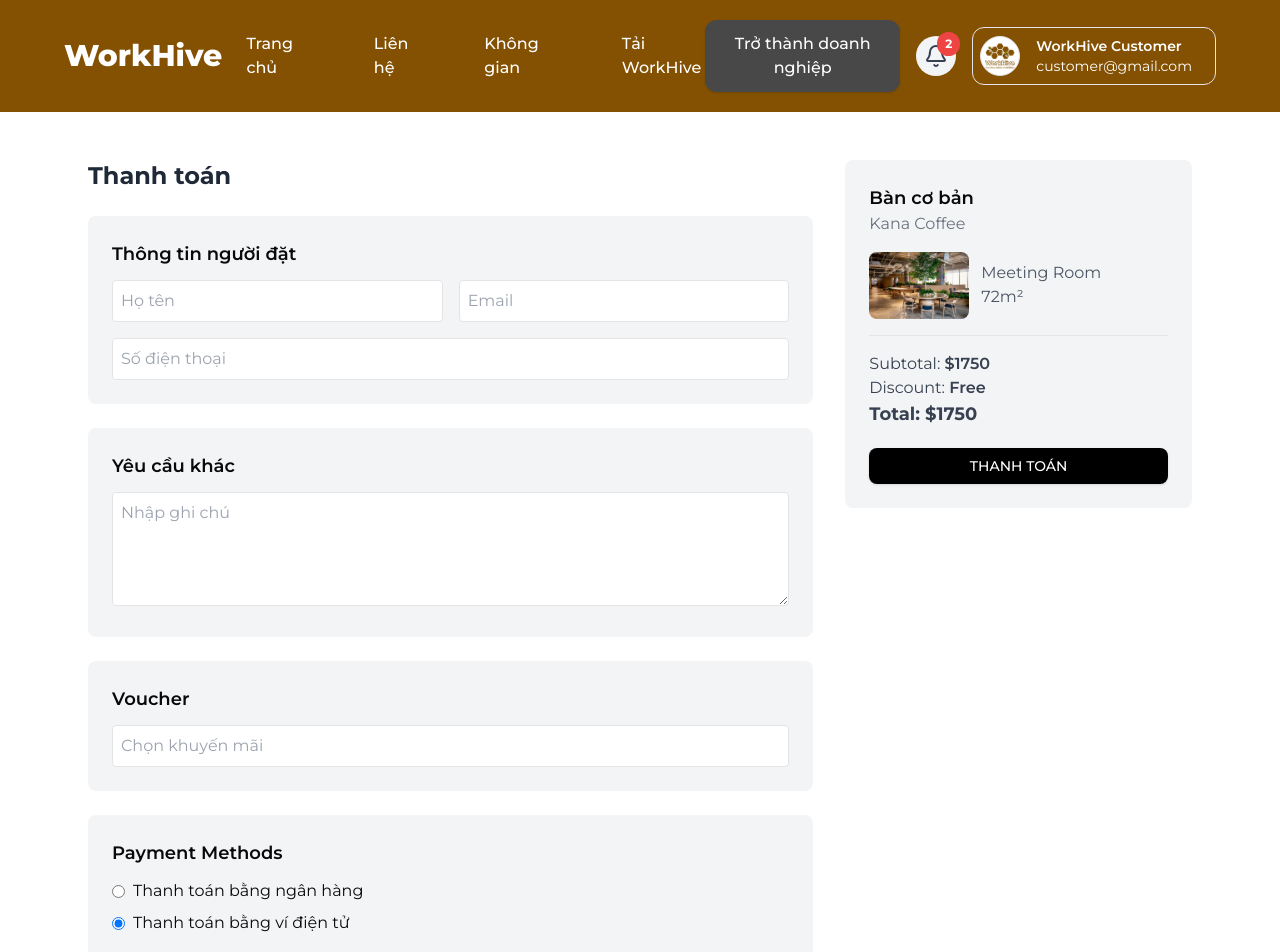
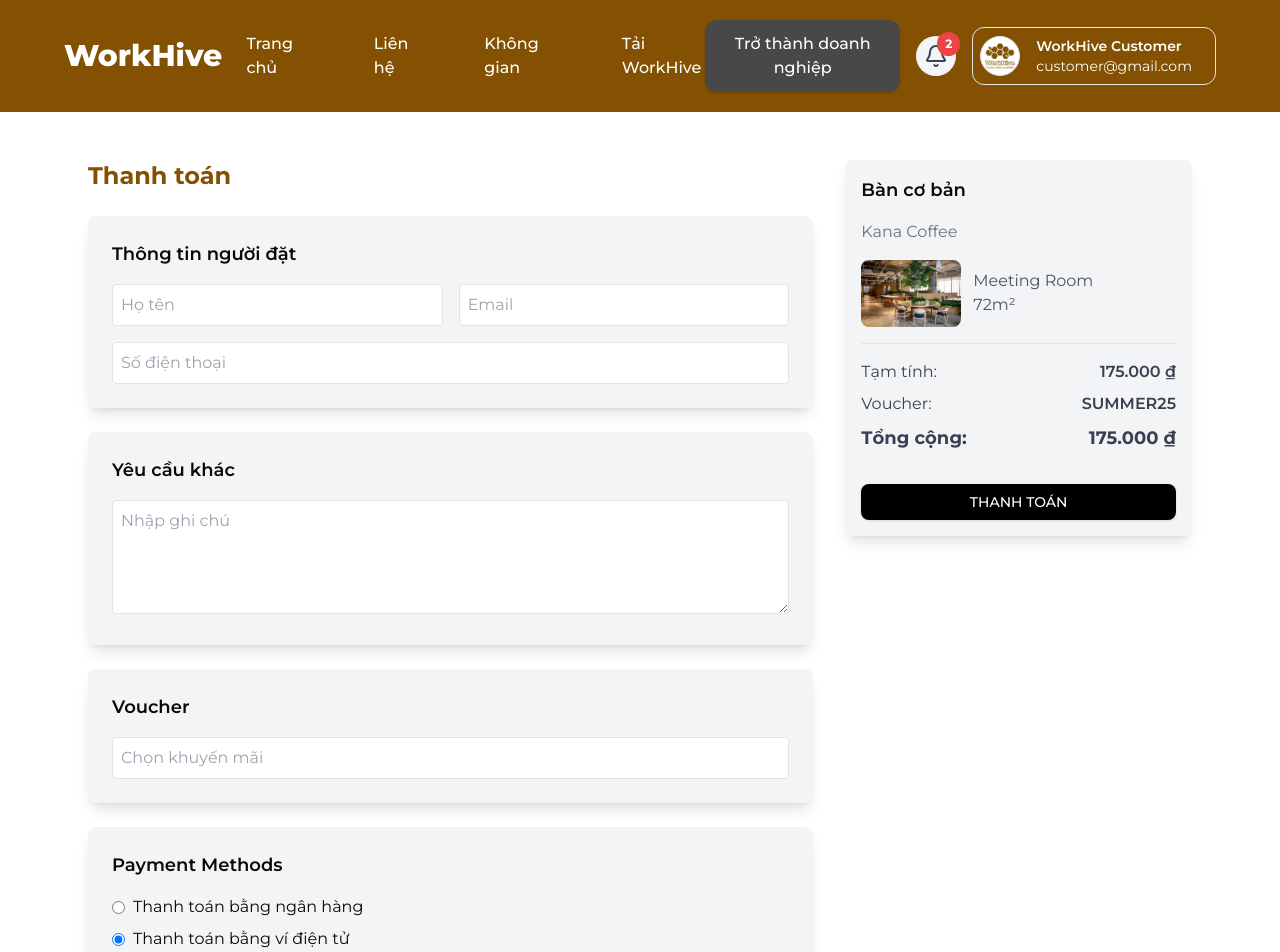
Before and after one commit to PMCdaniel123/SEP490_FE_Clients, a Next.js app: page /checkout in a window 1280 px wide. Shown: the top 952 px of the page. Built offline with nearby package versions, Linux system fonts and the light colour scheme.

Commit message:
refactor(checkout-page):

```diff
--- a/app/(root)/checkout/page.tsx
+++ b/app/(root)/checkout/page.tsx
@@ -5,16 +5,49 @@ import Image from "next/image";
 import { Button } from "@/components/ui/button";
 import { ToastContainer, toast } from "react-toastify";
 import "react-toastify/dist/ReactToastify.css";
+import { useSelector } from "react-redux";
+import { RootState } from "@/stores";
+import Beverage from "@/components/beverages-list/beverage";
+import Amenity from "@/components/amenities-list/amenity";
+import { Label } from "@/components/ui/label";
 
-export default function Checkout() {
-  const [formData, setFormData] = useState({
+const initialFormData = {
   name: "",
   email: "",
   phone: "",
   notes: "",
   voucher: "",
   paymentMethod: "cash",
-  });
+};
+
+const paymentMethods = [
+  { value: "bank", label: "Thanh toán bằng ngân hàng" },
+  { value: "cash", label: "Thanh toán bằng ví điện tử" },
+];
+
+const roomDetails = {
+  name: "Bàn cơ bản",
+  location: "Kana Coffee",
+  imageSrc: "/feauture-section.jpg",
+  roomType: "Meeting Room",
+  size: "72m²",
+  subtotal: 175000,
+  voucher: "SUMMER25",
+  total: 175000,
+};
+
+const formatCurrency = (value: number) => {
+  return new Intl.NumberFormat("vi-VN", {
+    style: "currency",
+    currency: "VND",
+  }).format(value);
+};
+
+export default function Checkout() {
+  const [formData, setFormData] = useState(initialFormData);
+  const { beverageList, amenityList } = useSelector(
+    (state: RootState) => state.cart
+  );
 
   const handleChange = (
     e: React.ChangeEvent<HTMLInputElement | HTMLTextAreaElement>
@@ -31,12 +64,12 @@ export default function Checkout() {
     <div className="max-w-6xl mx-auto px-6 py-12 grid grid-cols-1 md:grid-cols-3 gap-8">
       {/* Left Section */}
       <div className="md:col-span-2 space-y-6">
-        <h2 className="text-2xl font-bold text-gray-800">Thanh toán</h2>
+        <h2 className="text-2xl font-bold text-primary">Thanh toán</h2>
 
         {/* User Information */}
-        <div className="bg-gray-100 p-6 rounded-lg">
+        <div className="bg-gray-100 p-6 rounded-lg shadow-lg space-y-4">
           <h3 className="text-lg font-semibold">Thông tin người đặt</h3>
-          <div className="grid grid-cols-1 md:grid-cols-2 gap-4 mt-3">
+          <div className="grid grid-cols-1 md:grid-cols-2 gap-4">
             <input
               type="text"
               name="name"
@@ -62,81 +95,99 @@ export default function Checkout() {
         </div>
 
         {/* Additional Requests */}
-        <div className="bg-gray-100 p-6 rounded-lg">
+        <div className="bg-gray-100 p-6 rounded-lg shadow-lg space-y-4">
           <h3 className="text-lg font-semibold">Yêu cầu khác</h3>
           <textarea
             name="notes"
             placeholder="Nhập ghi chú"
-            className="w-full p-2 border rounded mt-3"
+            className="w-full p-2 border rounded"
             rows={4}
             onChange={handleChange}
           ></textarea>
         </div>
 
         {/* Voucher */}
-        <div className="bg-gray-100 p-6 rounded-lg">
+        <div className="bg-gray-100 p-6 rounded-lg shadow-lg space-y-4">
           <h3 className="text-lg font-semibold">Voucher</h3>
           <input
             type="text"
             name="voucher"
             placeholder="Chọn khuyến mãi"
-            className="w-full p-2 border rounded mt-3"
+            className="w-full p-2 border rounded"
             onChange={handleChange}
           />
         </div>
 
         {/* Payment Methods */}
-        <div className="bg-gray-100 p-6 rounded-lg">
+        <div className="bg-gray-100 p-6 rounded-lg shadow-lg space-y-4">
           <h3 className="text-lg font-semibold">Payment Methods</h3>
-          <div className="mt-3 space-y-2">
-            <label className="flex items-center gap-2">
+          <div className="space-y-2">
+            {paymentMethods.map((method) => (
+              <label key={method.value} className="flex items-center gap-2">
                 <input
                   type="radio"
                   name="paymentMethod"
-                value="bank"
+                  value={method.value}
                   onChange={handleChange}
+                  defaultChecked={method.value === "cash"}
                 />
-              Thanh toán bằng ngân hàng
+                {method.label}
               </label>
-            <label className="flex items-center gap-2">
-              <input
-                type="radio"
-                name="paymentMethod"
-                value="cash"
-                defaultChecked
-                onChange={handleChange}
-              />
-              Thanh toán bằng ví điện tử
-            </label>
+            ))}
           </div>
         </div>
       </div>
 
       {/* Right Section */}
-      <div className="bg-gray-100 p-6 rounded-lg h-fit sticky top-6">
-        <h3 className="text-lg font-semibold">Bàn cơ bản</h3>
-        <p className="text-gray-500">Kana Coffee</p>
+      <div className="bg-gray-100 p-4 rounded-lg h-fit sticky top-6 shadow-lg space-y-4">
+        <h3 className="text-lg font-semibold">{roomDetails.name}</h3>
+        <p className="text-gray-500">{roomDetails.location}</p>
         <div className="my-4 flex items-center gap-3">
           <Image
-            src="/feauture-section.jpg"
+            src={roomDetails.imageSrc}
             alt="Table"
             width={100}
             height={100}
             className="rounded-lg"
           />
           <div>
-            <p className="text-gray-600">Meeting Room</p>
-            <p className="text-gray-600">72m²</p>
+            <p className="text-gray-600">{roomDetails.roomType}</p>
+            <p className="text-gray-600">{roomDetails.size}</p>
           </div>
         </div>
-        <div className="border-t pt-4 text-gray-700">
-          <p>
-            Subtotal: <span className="font-semibold">$1750</span>
-          </p>
-          <p>
-            Discount: <span className="font-semibold">Free</span>
-          </p>
-          <p className="text-lg font-bold">Total: $1750</p>
+        <div className="border-t pt-4 text-gray-700 space-y-2">
+          <div className="flex justify-between">
+            <span>Tạm tính:</span>
+            <span className="font-semibold">
+              {formatCurrency(roomDetails.subtotal)}
+            </span>
+          </div>
+          <div className="flex justify-between">
+            <span>Voucher:</span>
+            <span className="font-semibold">{roomDetails.voucher}</span>
+          </div>
+          <div className="flex justify-between text-lg font-bold">
+            <span>Tổng cộng:</span>
+            <span>{formatCurrency(roomDetails.total)}</span>
+          </div>
+        </div>
+        <div className="flex flex-col gap-2 my-8">
+          {beverageList.length > 0 && (
+            <div>
+              <Label className="mb-2">Thực đơn:</Label>
+              {beverageList.map((item) => (
+                <Beverage key={item.id} item={item} />
+              ))}
+            </div>
+          )}
+          {amenityList.length > 0 && (
+            <div>
+              <Label className="mb-2">Các tiện ích:</Label>
+              {amenityList.map((item) => (
+                <Amenity key={item.id} item={item} />
+              ))}
+            </div>
+          )}
         </div>
         <Button
           onClick={handleSubmit}
```
Lines whose indentation alone changed are shown as unchanged.
